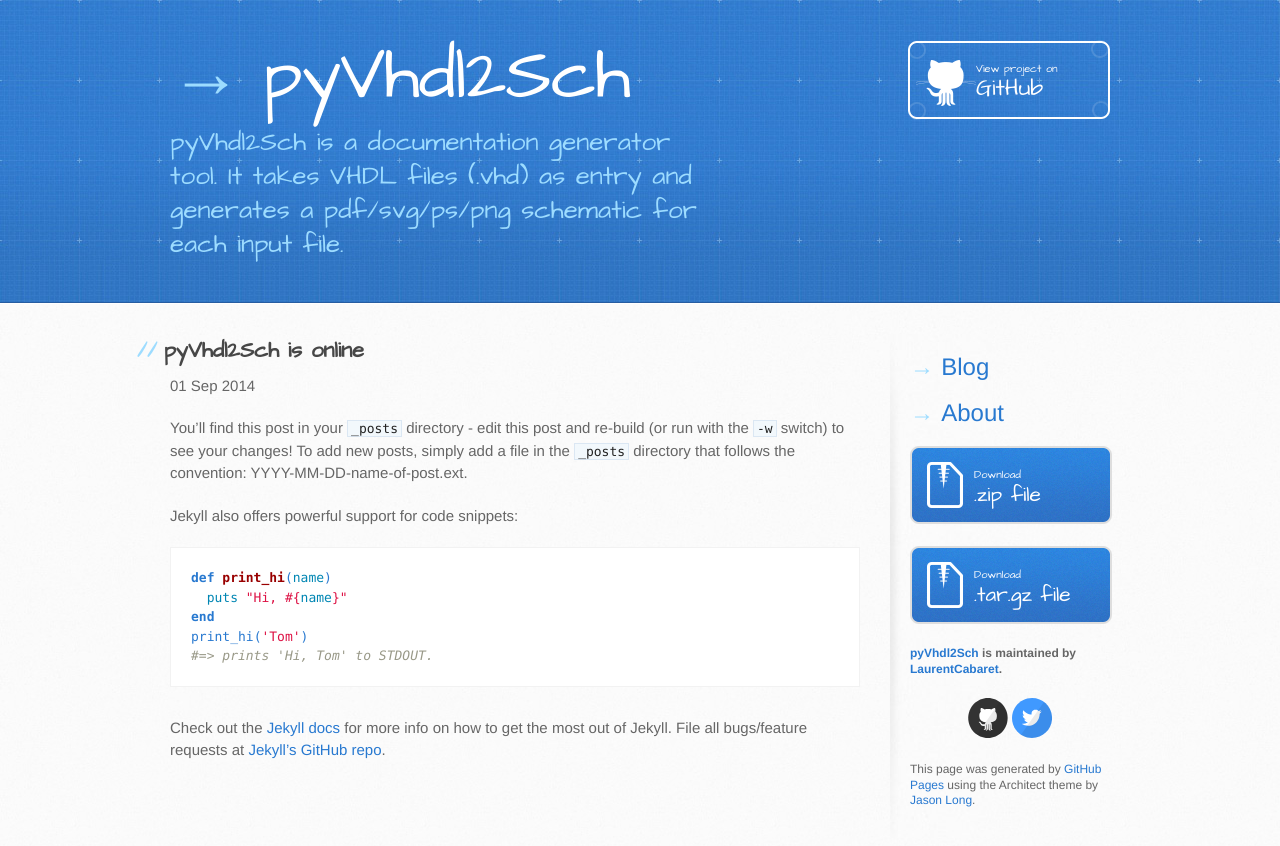
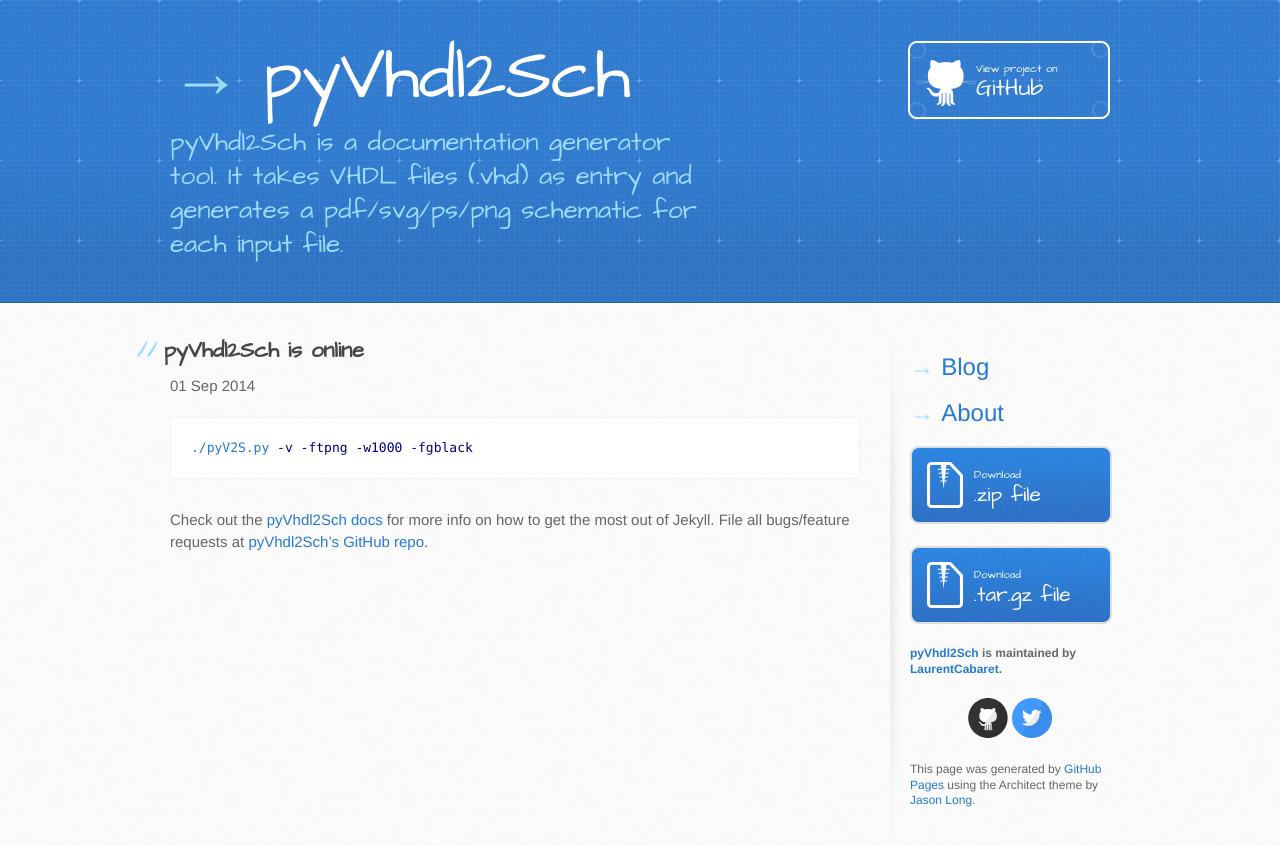
Before and after one commit to LaurentCabaret/pyVhdl2Sch, a Jekyll site: the page built from _posts/2014-01-09-pyVhdl2Sch.md, in a window 1280 px wide. Shown: the top 846 px of the page. Built offline with Jekyll 4.4.1, drawn with Linux system fonts in a browser that asks for light colours.

Commit message:
first blog post

```diff
--- a/_posts/2014-01-09-pyVhdl2Sch.md
+++ b/_posts/2014-01-09-pyVhdl2Sch.md
@@ -6,20 +6,12 @@ categories: pyVhdl2Sch release
 url: test
 ---
 
-You'll find this post in your `_posts` directory - edit this post and re-build (or run with the `-w` switch) to see your changes!
-To add new posts, simply add a file in the `_posts` directory that follows the convention: YYYY-MM-DD-name-of-post.ext.
 
-Jekyll also offers powerful support for code snippets:
-
-{% highlight ruby %}
-def print_hi(name)
-  puts "Hi, #{name}"
-end
-print_hi('Tom')
-#=> prints 'Hi, Tom' to STDOUT.
+{% highlight bash %}
+./pyV2S.py -v -ftpng -w1000 -fgblack
 {% endhighlight %}
 
-Check out the [Jekyll docs][jekyll] for more info on how to get the most out of Jekyll. File all bugs/feature requests at [Jekyll's GitHub repo][jekyll-gh].
+Check out the [pyVhdl2Sch docs][pyVhdl2Sch] for more info on how to get the most out of Jekyll. File all bugs/feature requests at [pyVhdl2Sch's GitHub repo][pyVhdl2Sch-gh].
 
-[jekyll-gh]: https://github.com/mojombo/jekyll
-[jekyll]:    http://jekyllrb.com
+[pyVhdl2Sch-gh]: https://github.com/LaurentCabaret/pyVhdl2Sch
+[pyVhdl2Sch]:    https://github.com/LaurentCabaret/pyVhdl2Sch/README.md
```
